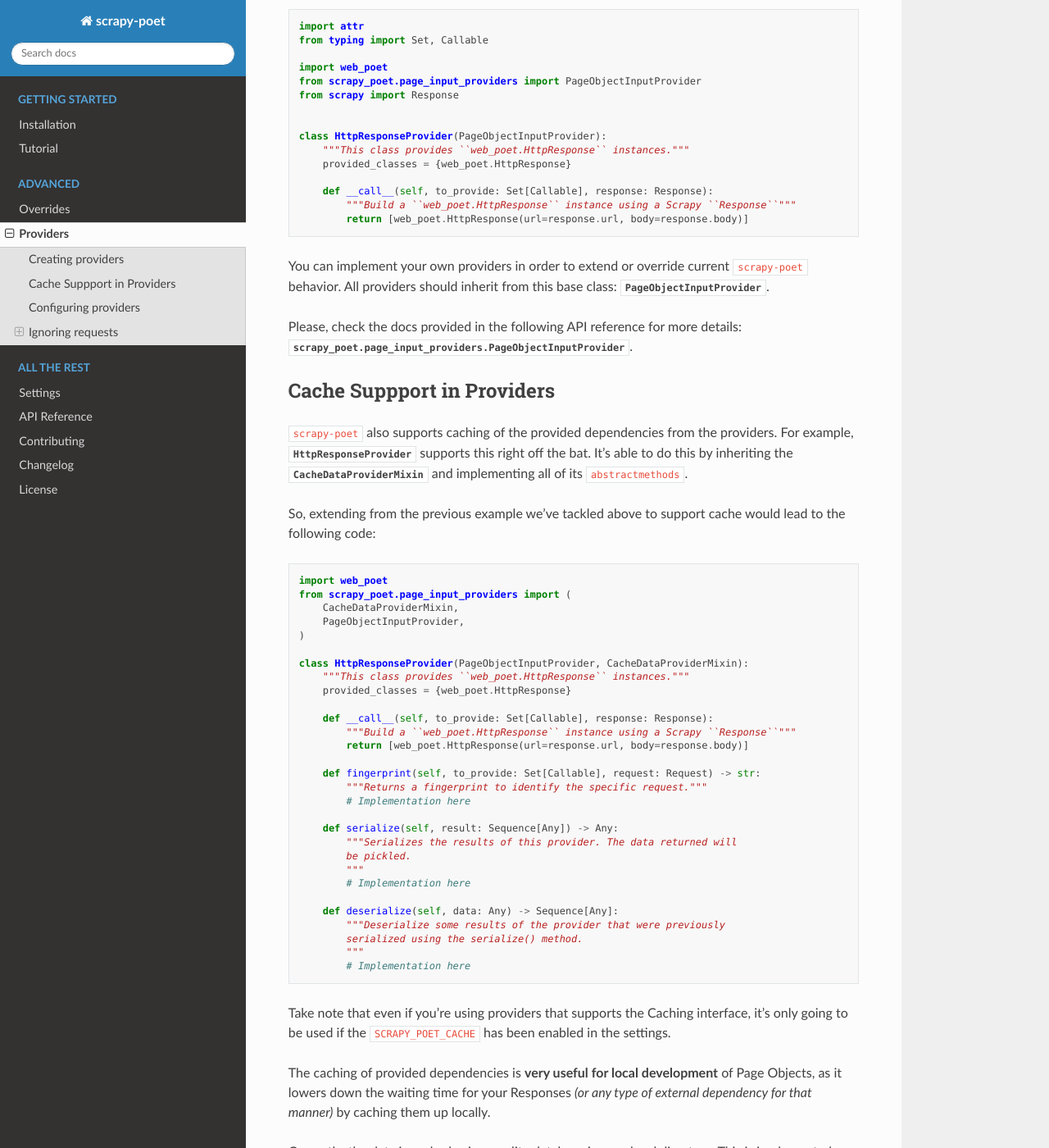
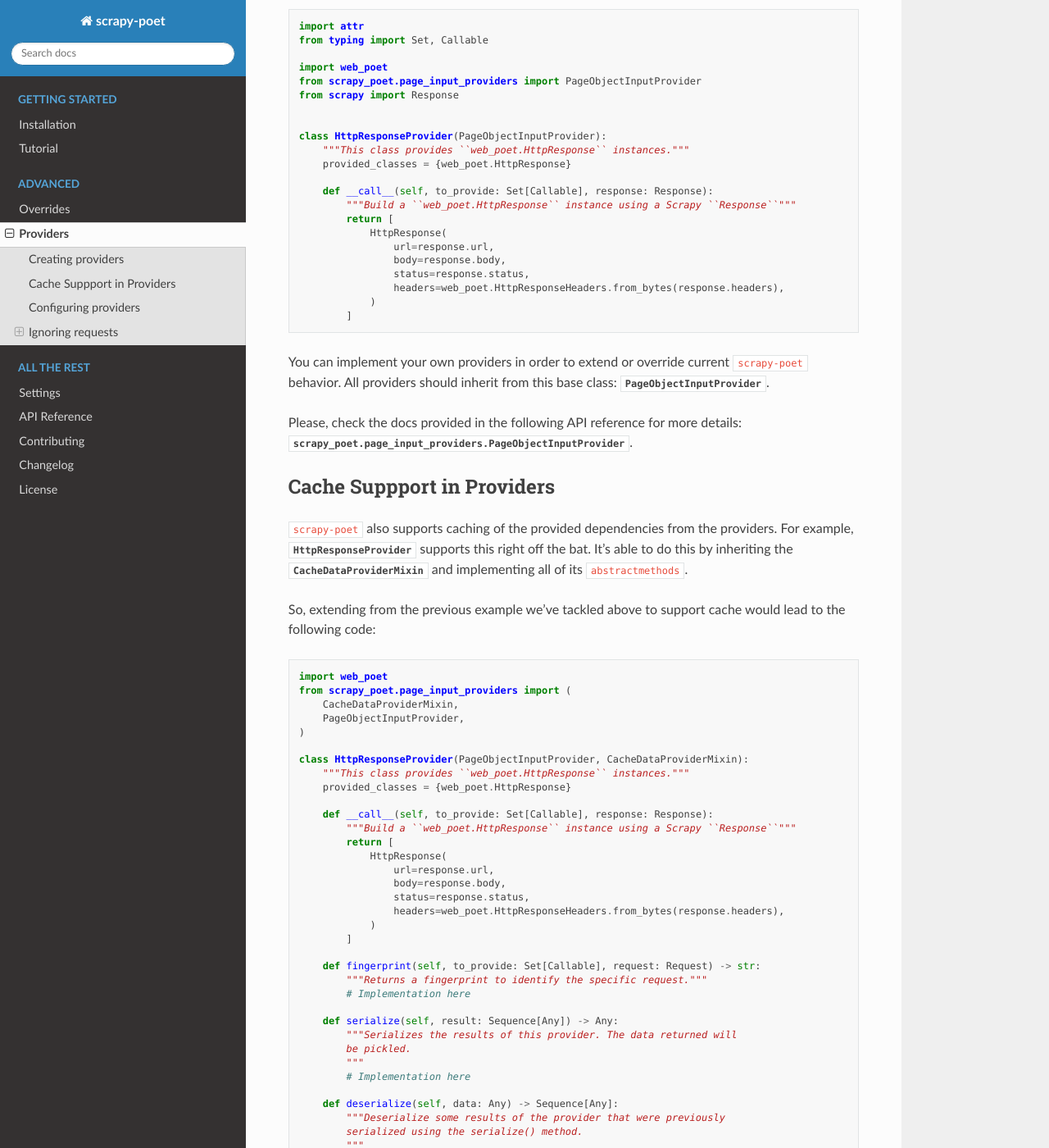
Before and after one commit to scrapinghub/scrapy-poet, a Sphinx documentation site: the page built from docs/providers.rst, in a window 1280 px wide and 1400 px high, scrolled down 504 px. Shown: the whole window at 82% size. Built offline with Sphinx 7.4.7 and the Read the Docs theme 2.0.0, drawn with Linux system fonts in a browser that asks for light colours.

Commit message:
ensure proper HttpResponse creation

```diff
--- a/docs/providers.rst
+++ b/docs/providers.rst
@@ -40,8 +40,14 @@
 
         def __call__(self, to_provide: Set[Callable], response: Response):
             """Build a ``web_poet.HttpResponse`` instance using a Scrapy ``Response``"""
-            return [web_poet.HttpResponse(url=response.url, body=response.body)]
-
+            return [
+                HttpResponse(
+                    url=response.url,
+                    body=response.body,
+                    status=response.status,
+                    headers=web_poet.HttpResponseHeaders.from_bytes(response.headers),
+                )
+            ]
 
 You can implement your own providers in order to extend or override current
 ``scrapy-poet`` behavior. All providers should inherit from this base class:
@@ -76,7 +82,14 @@
 
         def __call__(self, to_provide: Set[Callable], response: Response):
             """Build a ``web_poet.HttpResponse`` instance using a Scrapy ``Response``"""
-            return [web_poet.HttpResponse(url=response.url, body=response.body)]
+            return [
+                HttpResponse(
+                    url=response.url,
+                    body=response.body,
+                    status=response.status,
+                    headers=web_poet.HttpResponseHeaders.from_bytes(response.headers),
+                )
+            ]
 
         def fingerprint(self, to_provide: Set[Callable], request: Request) -> str:
             """Returns a fingerprint to identify the specific request."""
--- a/setup.py
+++ b/setup.py
@@ -14,7 +14,7 @@
         'andi >= 0.4.1',
         'attrs',
         'parsel',
-        'web-poet @ git+https://git@github.com/scrapinghub/web-poet@master#egg=web-poet',
+        'web-poet @ git+https://git@github.com/scrapinghub/web-poet@from_bytes#egg=web-poet',
         'tldextract',
         'sqlitedict',
     ],
```
Also changed, not shown: 3 other files.
